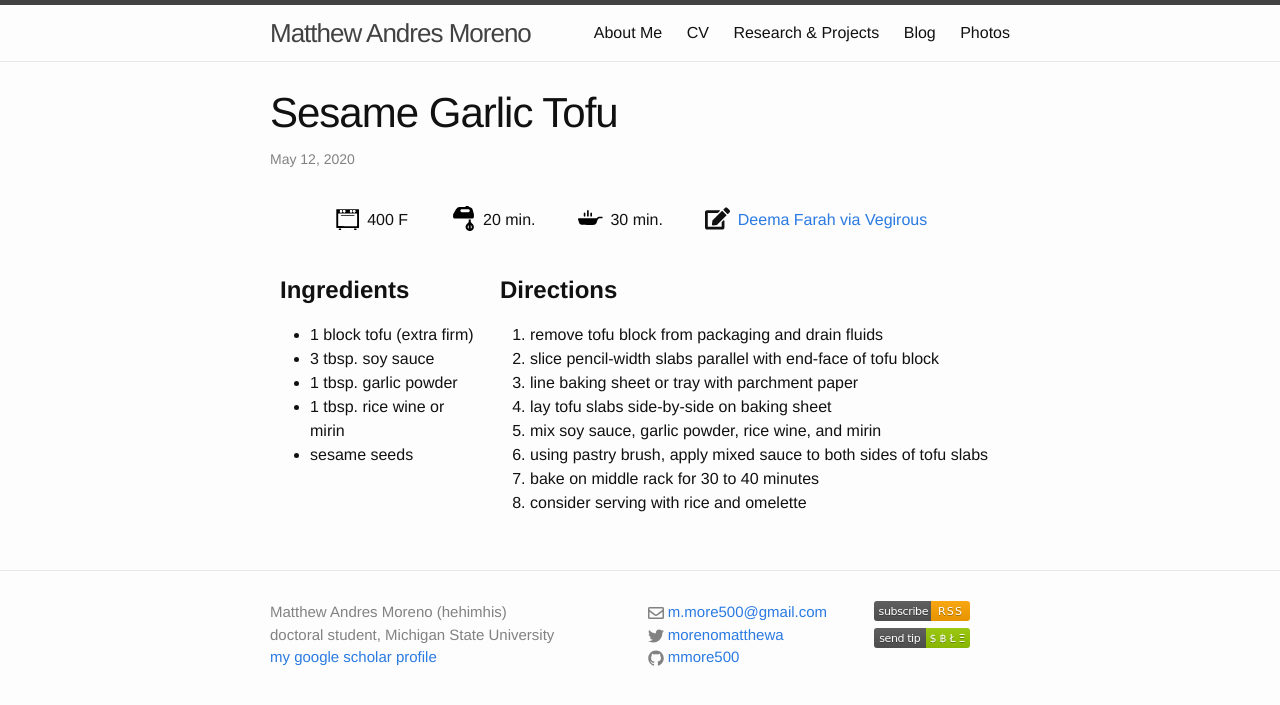
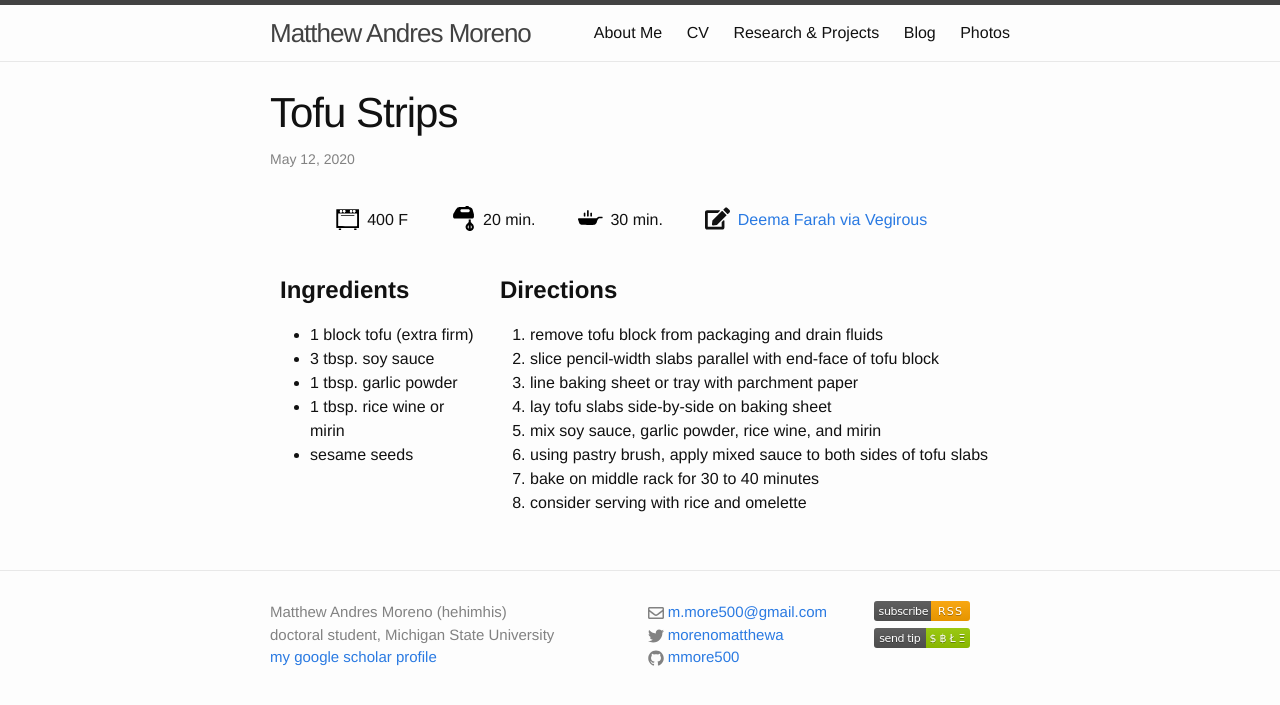
Before and after one commit to mmore500/mmore500.github.io, a Jekyll site: the page built from blog_recipes/_posts/2020-05-12-tofu-strips.md, in a window 1280 px wide. Shown: the top 705 px of the page. Built offline with Jekyll 4.4.1, drawn with Linux system fonts in a browser that asks for light colours.

Commit message:
Update 2020-05-12-tofu-strips.md

```diff
--- a/blog_recipes/_posts/2020-05-12-tofu-strips.md
+++ b/blog_recipes/_posts/2020-05-12-tofu-strips.md
@@ -1,6 +1,6 @@
 ---
 layout: recipe
-title: "Sesame Garlic Tofu"
+title: "Tofu Strips"
 date: 2020-05-12
 recipe:
   prep: 20 min.
```
